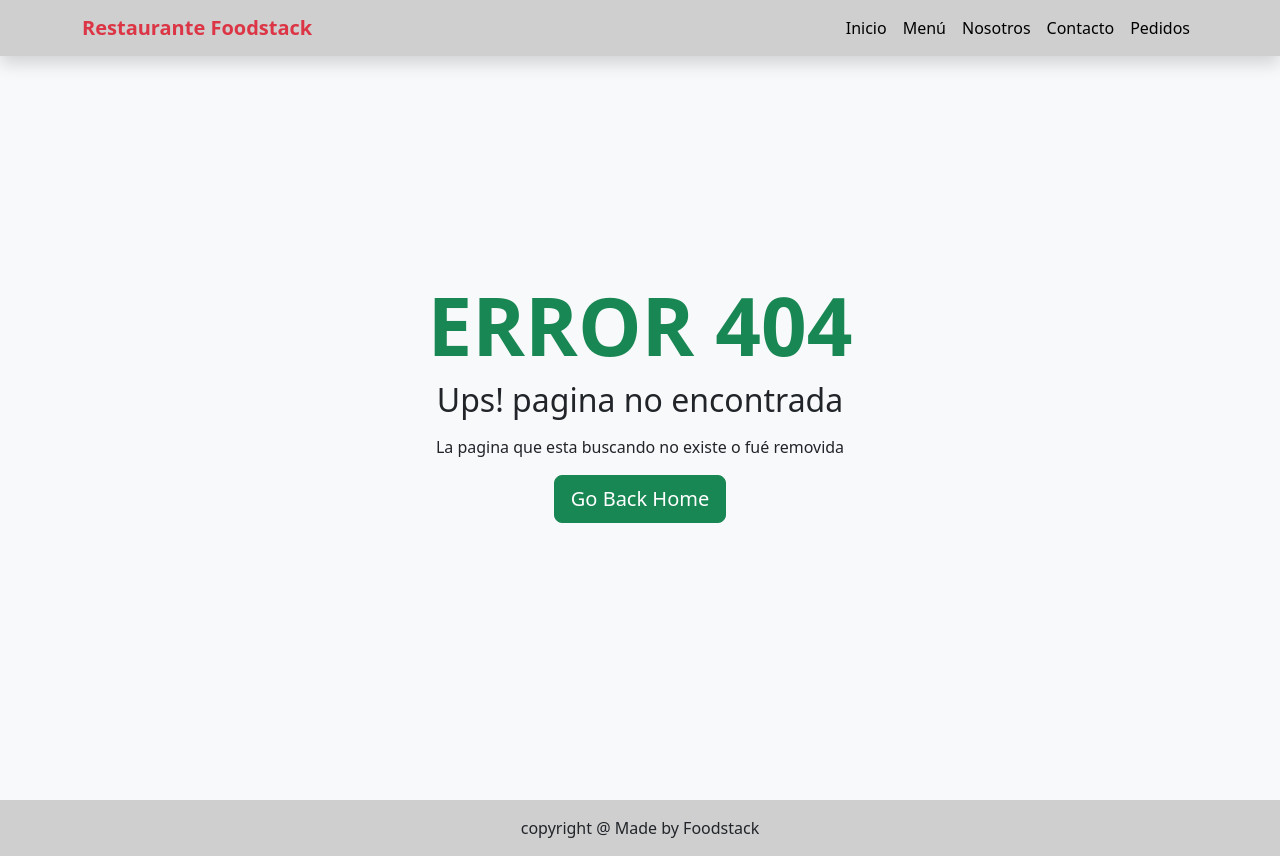
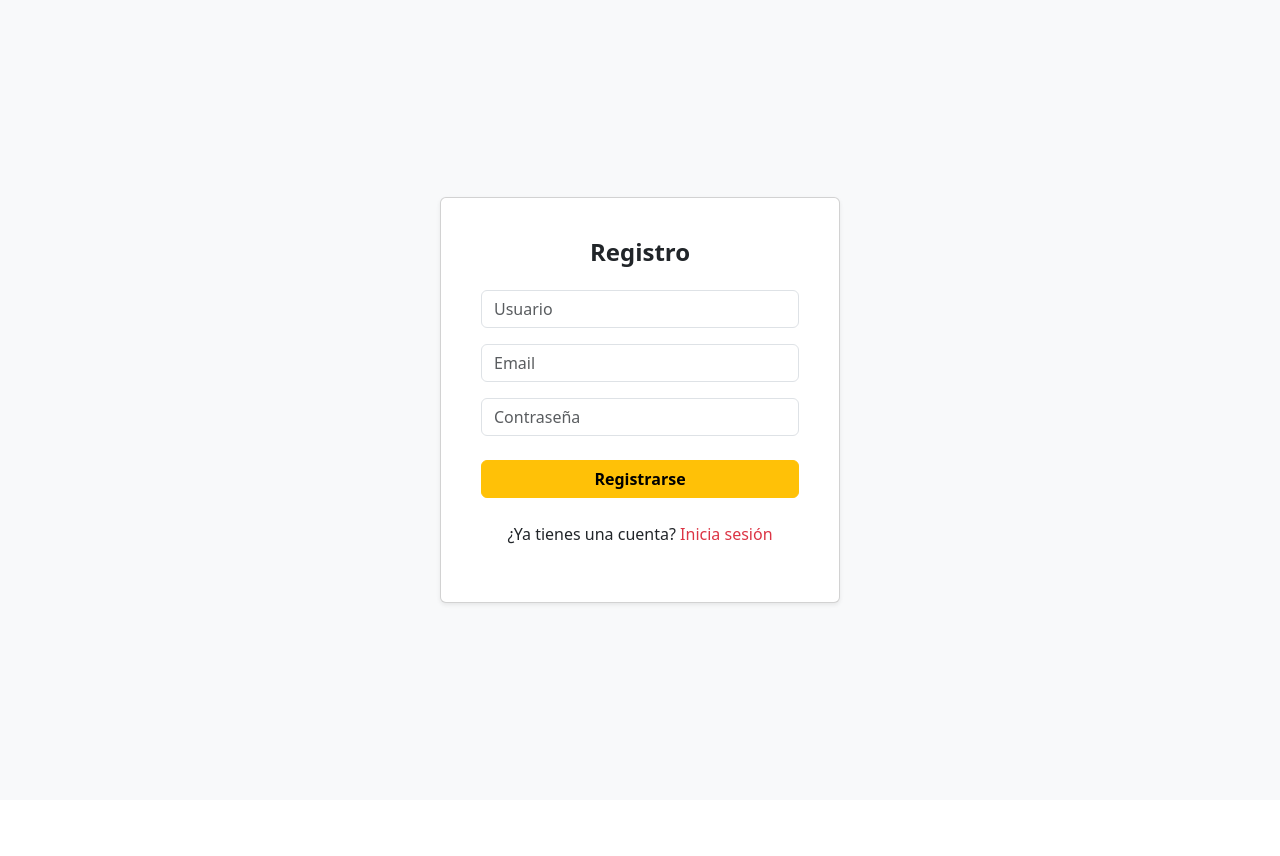
Before and after one commit to Lau-bor/Restaurante-Foodstack, a React (Vite) app in the folder frontend/: page /register in a window 1280 px wide. Before the commit this address had no page. After the commit the page ends 800 px from the top, so only its background shows below. Built offline with nearby package versions, Linux system fonts and the light colour scheme.

Commit message:
Estructura de la page register terminada

```diff
--- a/frontend/src/App.jsx
+++ b/frontend/src/App.jsx
@@ -1,6 +1,7 @@
 import "bootstrap/dist/css/bootstrap.min.css";
 import {
   Login,
+  Register,
   About,
   Contact,
   Home,
@@ -17,7 +18,7 @@ function App() {
   const location = useLocation();
 
   // Definimos las rutas donde NO queremos mostrar el NavBar
-  const noNavbarPaths = ["/login"];
+  const noNavbarPaths = ["/login", "/register"];
 
   // Lógica para determinar si el NavBar debe ser visible
   const showNavBar = !noNavbarPaths.includes(location.pathname);
@@ -38,6 +39,7 @@ function App() {
       <Routes>
         <Route path='/' element={user ? <Home /> : <Navigate to="/login"/>}/>
         <Route path="/login" element={<Login />} />
+        <Route path='/register' element={<Register/>}/>
         <Route path="/menu" element={<Menu />} />
         <Route path="/about" element={<About />} />
         <Route path="/contact" element={<Contact />} />
--- /dev/null
+++ b/frontend/src/pages/Register/Register.jsx
@@ -0,0 +1,87 @@
+import { useState } from "react";
+import { useAuth } from "../../context/AuthContext";
+import { useNavigate, Link } from "react-router-dom";
+import { toast } from "react-hot-toast";
+import "bootstrap/dist/css/bootstrap.min.css";
+
+function Register() {
+  const [data, setData] = useState({ username: "", email: "", password: "" });
+  const { register } = useAuth();
+  const navigate = useNavigate();
+
+  const handleChange = (e) => {
+    setData({ ...data, [e.target.name]: e.target.value });
+  };
+
+  const handleSubmit = async (e) => {
+    e.preventDefault();
+    try {
+      await register(data);
+      toast.success("Registrado correctamente. Revisa tu email 📨");
+      navigate("/login");
+    } catch (err) {
+      const messages = err.response?.data?.error;
+      if (Array.isArray(messages)) {
+        messages.forEach((msg) => toast.error(msg));
+      } else {
+        toast.error(messages || "Error al registrarse");
+      }
+    }
+  };
+
+  return (
+    <div className="d-flex align-items-center justify-content-center vh-100 bg-light">
+      <div
+        className="card shadow-sm p-4"
+        style={{ maxWidth: "400px", width: "100%" }}
+      >
+        <div className="card-body">
+          <h2 className="h4 fw-bold mb-4 text-center ">Registro</h2>
+          <form onSubmit={handleSubmit}>
+            <div className="mb-3">
+              <input
+                type="text"
+                name="username"
+                placeholder="Usuario"
+                className="form-control"
+                onChange={handleChange}
+                required
+              />
+            </div>
+            <div className="mb-3">
+              <input
+                type="email"
+                name="email"
+                placeholder="Email"
+                className="form-control"
+                onChange={handleChange}
+                required
+              />
+            </div>
+            <div className="mb-4">
+              <input
+                type="password"
+                name="password"
+                placeholder="Contraseña"
+                className="form-control"
+                onChange={handleChange}
+                required
+              />
+            </div>
+            <div className="d-grid mb-4">
+              <button className="btn btn-warning fw-bold">Registrarse</button>
+            </div>
+            <p className="text-center text-sm">
+              ¿Ya tienes una cuenta?{" "}
+              <Link to="/login" className="text-danger text-decoration-none">
+                Inicia sesión
+              </Link>
+            </p>
+          </form>
+        </div>
+      </div>
+    </div>
+  );
+}
+
+export default Register;
--- a/frontend/src/pages/index.js
+++ b/frontend/src/pages/index.js
@@ -1,4 +1,5 @@
 export {default as Login} from './Login/Login';
+export {default as Register} from './Register/Register';
 export {default as About} from './About/About';
 export {default as Contact} from './Contact/Contact';
 export {default as Home} from './Home/Home';
```
